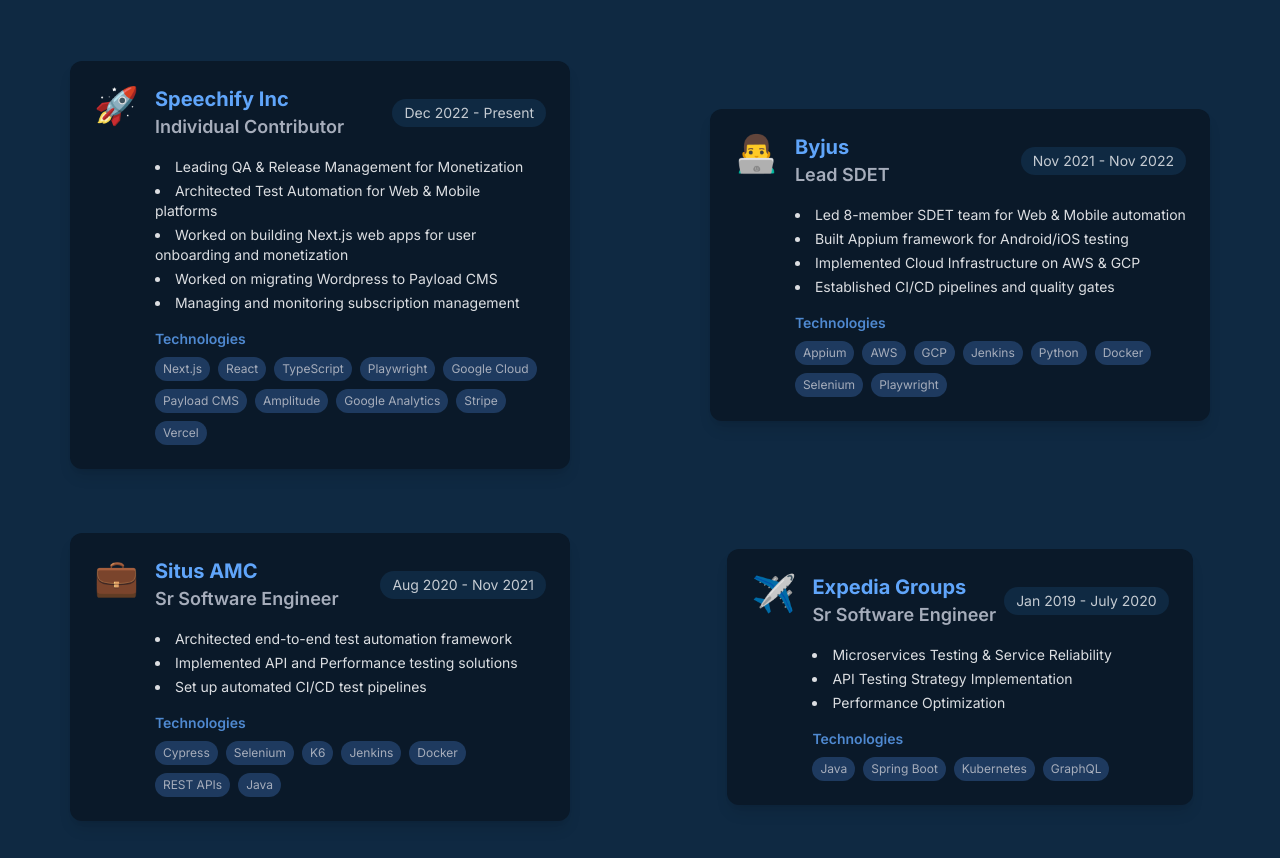
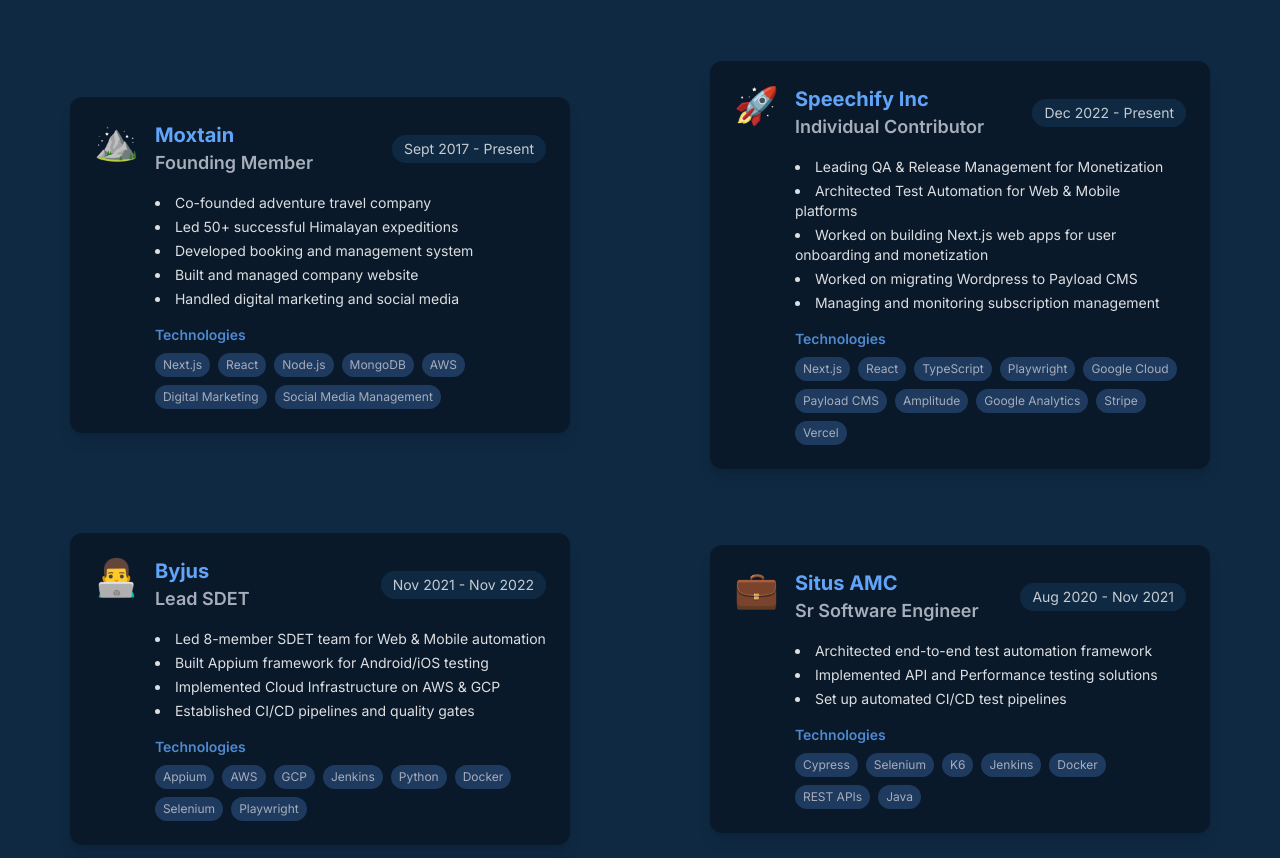
Before and after one commit to lohani-mohit/my-site, a Next.js app: page /my-site/ in a window 1280 px wide. Shown: the part 2621-3479 px from the top of the page. Built offline with nearby package versions, Linux system fonts and the light colour scheme; no server answers.

Commit message:
feat: Added Moxtain experience to Professional Journey

```diff
--- a/src/app/sections/Projects.tsx
+++ b/src/app/sections/Projects.tsx
@@ -5,6 +5,28 @@
 import { FaChevronLeft, FaChevronRight } from "react-icons/fa";
 
 const experiences = [
+  {
+    company: "Moxtain",
+    role: "Founding Member",
+    period: "Sept 2017 - Present",
+    highlights: [
+      "Co-founded adventure travel company",
+      "Led 50+ successful Himalayan expeditions",
+      "Developed booking and management system",
+      "Built and managed company website",
+      "Handled digital marketing and social media",
+    ],
+    tech: [
+      "Next.js",
+      "React",
+      "Node.js",
+      "MongoDB",
+      "AWS",
+      "Digital Marketing",
+      "Social Media Management",
+    ],
+    icon: "⛰️",
+  },
   {
     company: "Speechify Inc",
     role: "Individual Contributor",
```
